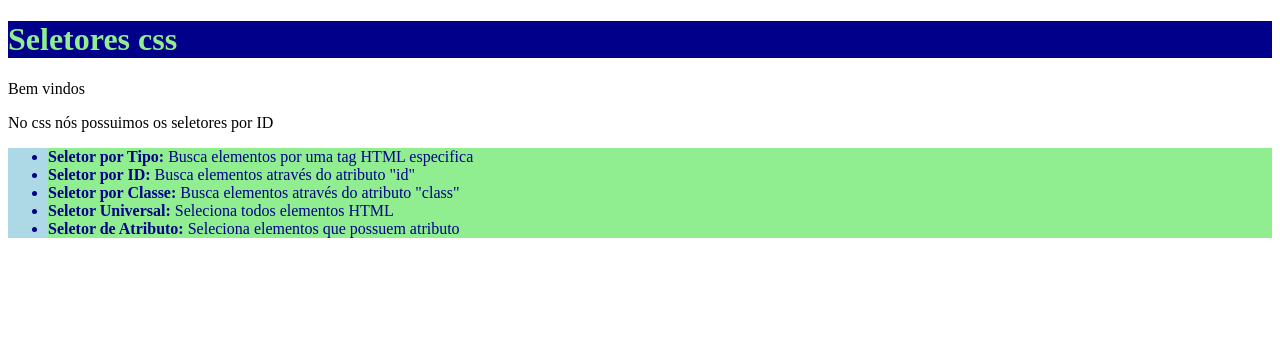
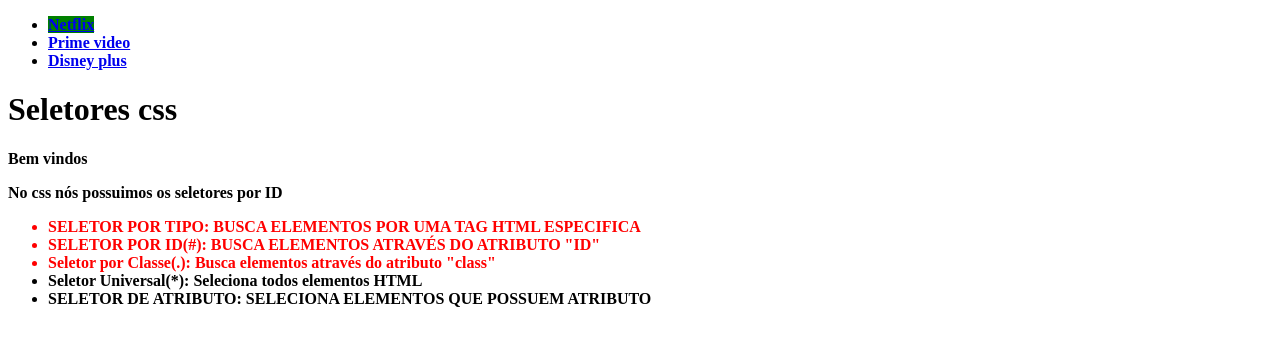
Before and after one commit to AugustinhoBaumgarten/Dio_Html, a plain HTML site: page exemplos-css/index.html in a window 1280 px wide. Drawn offline with Linux system fonts and the light colour scheme.

Commit message:
commit css

```diff
--- a/exemplos-css/index.html
+++ b/exemplos-css/index.html
@@ -5,31 +5,68 @@
     <meta name="viewport" content="width=device-width, initial-scale=1.0">
     <title>Trilha de CSS</title>
     <style>
-        h1{
-            background: darkblue;
-            color: lightgreen;
-        }
-        div{
-            background: lightblue;
-            color: darkblue;
-        }
-        li{
-            background: lightgreen;
+        *{
+            font-weight: bold;
         }
 
+
+        .seletores-mais-comuns{
+            color: red;
+        }
+        .texto-maiusculo{
+            text-transform: uppercase;
+        }
+
+   [href$="browse"]{
+    background: green;
+
+   }
     </style>
 </head>
 <body>
-    <h1>Seletores css</h1>
-    <p>Bem vindos</p>
-    <p>No css nós possuimos os seletores por ID</p>
     <div>
         <ul>
-            <li><b>Seletor por Tipo: </b> Busca elementos por uma tag HTML especifica</li>
-            <li><b>Seletor por ID: </b> Busca elementos através do atributo "id"</li>
-            <li><b>Seletor por Classe: </b> Busca elementos através do atributo "class"</li>
-            <li><b>Seletor Universal: </b> Seleciona todos elementos HTML </li>
-            <li><b>Seletor de Atributo: </b> Seleciona elementos que possuem atributo</li>
+            <li>
+                <a title="Netflix" href="https://www.netflix.com/browse">Netflix</a>
+            </li>
+            <li>
+                <a title="prime Netflix" href="https://www.primevideo.com/offers/nonprimehomepage/ref=dvm_pds_amz_br_dc_s_g_mkw_saMKQNw0D-dc_pcrid_620438871494?gclid=Cj0KCQjwpZWzBhC0ARIsACvjWRPiU-uF0bemNC8A8Eyl1x6cMCrS5yUoP63QXcKMZIxFE17QvdUumwQaAlXFEALw_wcB&mrntrk=slid__pgrid_62046161446_pgeo_9102248_x__adext__ptid_kwd-63462956296">Prime video</a>
+            </li>
+            <li>
+                <a title="Disney" href="https://www.disneyplus.com/pt-br/home">Disney plus</a>
+            </li>
+        </ul>
+
+
+
+
+    </div>
+
+
+
+
+
+
+
+
+
+
+
+
+
+
+
+
+    <h1>Seletores css</h1>
+    <p id="texto-boas-vindas">Bem vindos</p>
+    <p id="explicacao-seletores">No css nós possuimos os seletores por ID</p>
+    <div>
+        <ul>
+            <li class="seletores-mais-comuns texto-maiusculo"><b>Seletor por Tipo: </b> Busca elementos por uma tag HTML especifica</li>
+            <li class="seletores-mais-comuns texto-maiusculo"><b>Seletor por ID(#): </b> Busca elementos através do atributo "id"</li>
+            <li class="seletores-mais-comuns"><b>Seletor por Classe(.): </b> Busca elementos através do atributo "class"</li>
+            <li><b>Seletor Universal(*): </b> Seleciona todos elementos HTML </li>
+            <li class="texto-maiusculo"><b>Seletor de Atributo: </b> Seleciona elementos que possuem atributo</li>
 
         </ul>
     </div>
```
